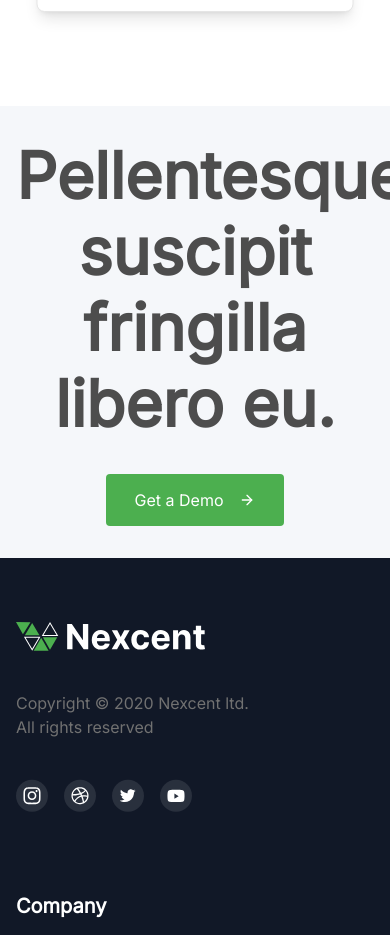
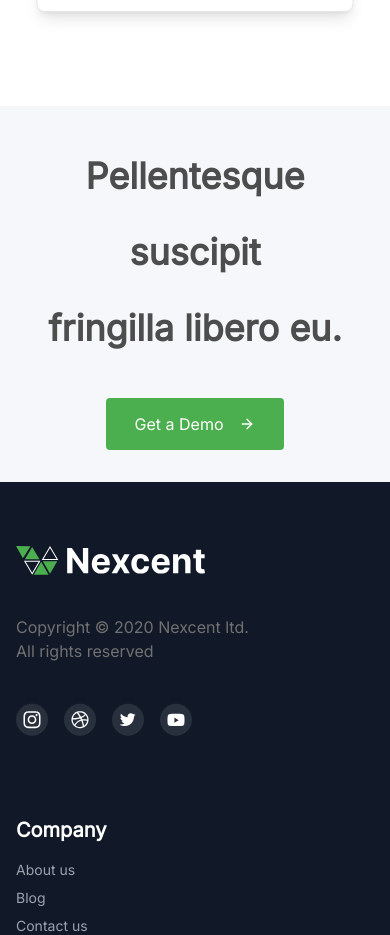
Before and after one commit to imtify/FigmaClone1, a Next.js app: page / in a window 390 px wide. Shown: the part 6500-7435 px from the top of the page. Built offline with nearby package versions, Linux system fonts and the light colour scheme.

Commit message:
add text size of heading for small screen

```diff
--- a/components/sections/FinalCTASection.tsx
+++ b/components/sections/FinalCTASection.tsx
@@ -5,7 +5,7 @@ function FinalCTASection() {
   return (
     <section className="bg-gray-50 text-center">
       <div className="wrapper min-h-[300px] py-8 mx-auto">
-        <h1 className="text-[64px] leading-[76px] font-semibold mb-8 text-gray-800">
+        <h1 className="text-4xl lg:text-[64px] leading-[76px] font-semibold mb-8 text-gray-800">
           Pellentesque suscipit
           <br />
           fringilla libero eu.
```
